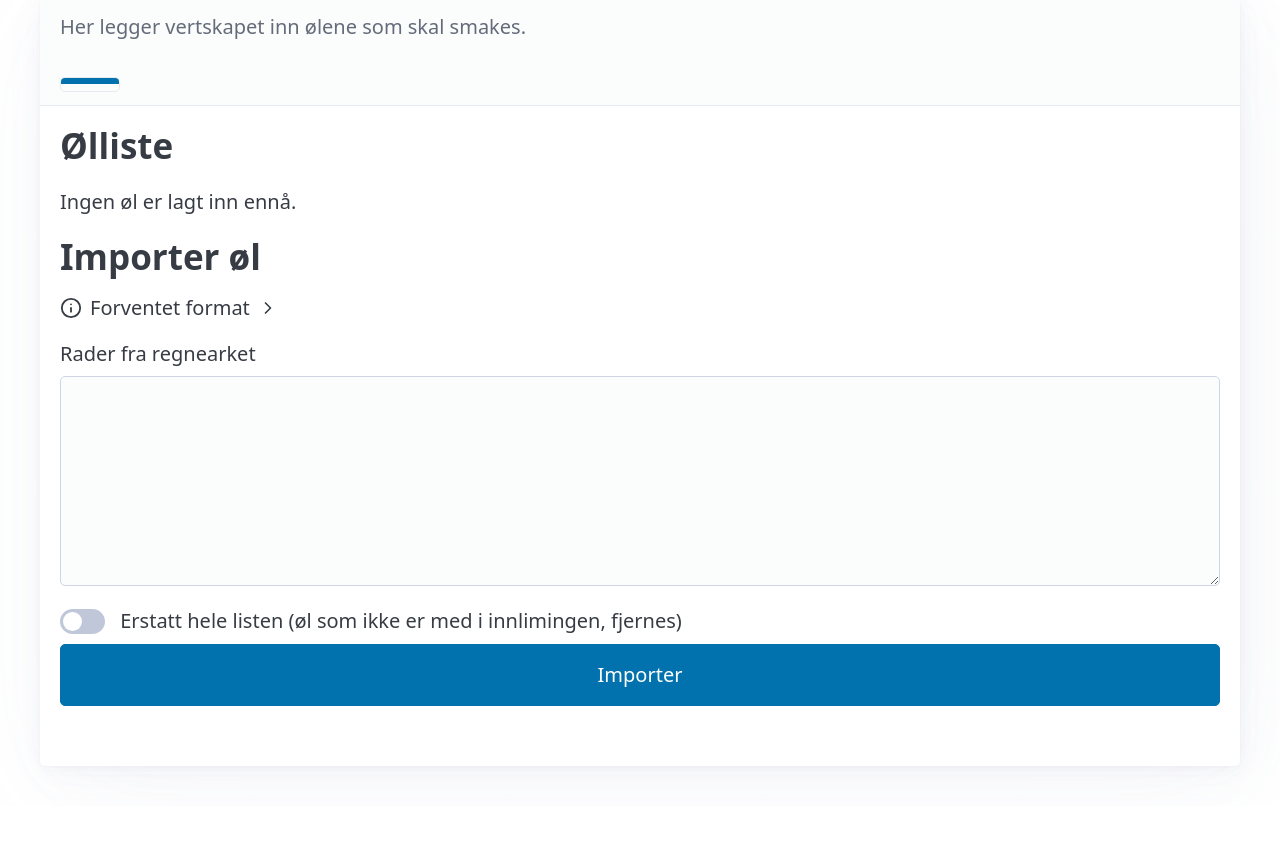
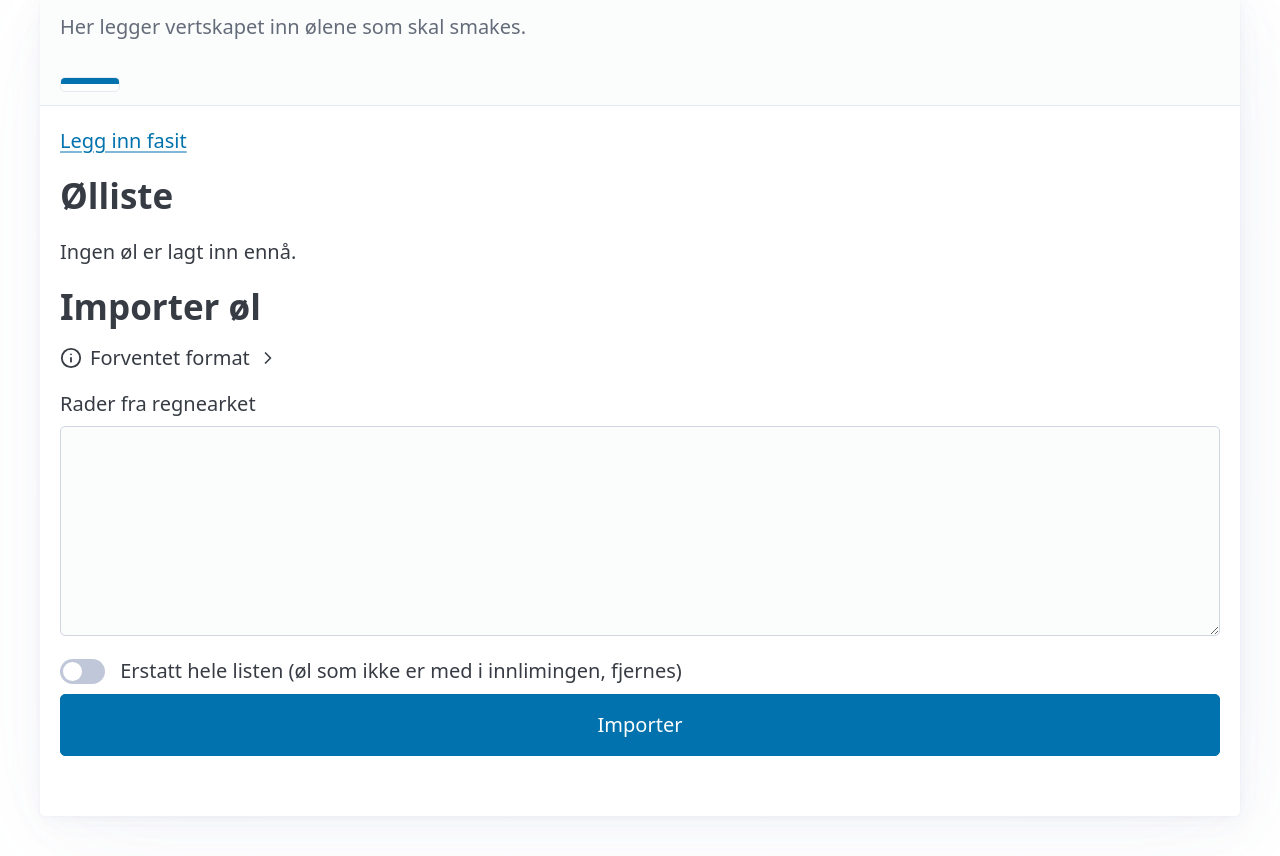
Before and after one commit to lunkwill42/velunt, a Django app: template src/velunt/tasting/templates/tasting/host_beer_list.html in a window 1280 px wide. Shown: the part 21-877 px from the top of the page. Before the commit the page ends 792 px from the top, so only its background shows below. Run offline with Django 5.2, Linux system fonts and the light colour scheme; the template is opened without the code that fills it, so the values that code supplies are empty.

Commit message:
Link to the answer key from the beer list

```diff
--- a/src/velunt/tasting/templates/tasting/host_beer_list.html
+++ b/src/velunt/tasting/templates/tasting/host_beer_list.html
@@ -81,6 +81,8 @@
         </hgroup>
         {% include "tasting/_calendar_icon.html" with date=event.event_date %}
     </header>
+
+    <p><a href="{% url 'tasting:host_answer_key' event.host_token %}">Legg inn fasit</a></p>
 
     {% for message in messages %}
         <p class="host-message">{{ message }}</p>
```
